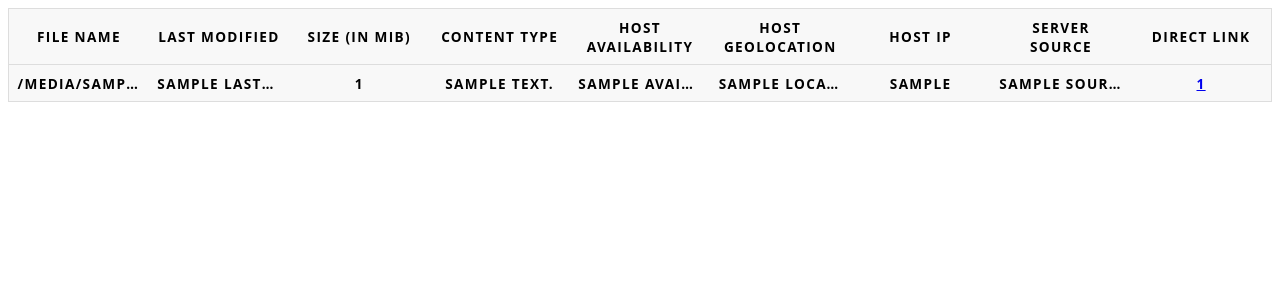
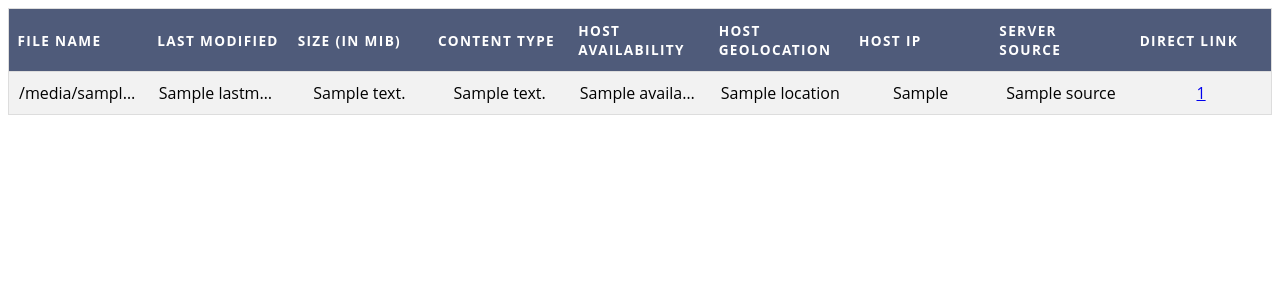
Before and after one commit to malvarezcastillo/opendirectory-indexer, a Django app: template python/django/opendirectory_gui/queries_gui/templates/queries_gui/result.html in a window 1280 px wide. Shown: the top 300 px of the page. Run offline with Django 3.2, Linux system fonts and the light colour scheme; the template is opened without the code that fills it: most values are stand-ins (such as "Sample title", 1, 10 or a date in 2020); lists and menus that the app fills with data are empty.

Commit message:
Change css styles

```diff
--- a/python/django/opendirectory_gui/queries_gui/templates/queries_gui/index.html
+++ b/python/django/opendirectory_gui/queries_gui/templates/queries_gui/index.html
@@ -23,6 +23,7 @@
     margin-right: 7px;
 }
 .search_form div{
+    margin-top: 10px;
     margin-bottom: 15px;
 }
 .search_form input[type='submit']{
--- a/python/django/opendirectory_gui/queries_gui/templates/queries_gui/result.html
+++ b/python/django/opendirectory_gui/queries_gui/templates/queries_gui/result.html
@@ -20,6 +20,10 @@
   border: 1px solid #ddd;
   padding: .35em;
 }
+table tr:nth-child(even){background-color: #f2f2f2;}
+
+table tr:hover {background-color: #ddd;}
+
 table th,
 table td {
   padding: .625em;
@@ -29,7 +33,13 @@
   font-size: .85em;
   letter-spacing: .1em;
   text-transform: uppercase;
+  padding-top: 12px;
+  padding-bottom: 12px;
+  text-align: left;
+  background-color: #4f5b7a;
+  color: white;
 }
+
 @media screen and (max-width: 600px) {
   table {
     border: 0;
@@ -87,6 +97,15 @@
   overflow: hidden;
   text-overflow: ellipsis;
 }
+
+.filename:hover, .last_modified:hover, .content_length:hover,
+.content_type:hover, .available:hover, .location:hover,
+.ip:hover, .source:hover{
+    width: auto;
+    overflow: visible;
+    white-space: normal;
+    height:auto;
+}
 </style>
 
 <table style="width:100%">
@@ -110,17 +129,17 @@
 
     {% for result in results %}
     <tr>
-        <th class="truncate">{{ result.filename }}</th>
-        <th class="truncate">{{ result.lastmodified }}</th>
-        <th class="truncate">{{ result.content_length }}</th>
-        <th class="truncate">{{ result.content_type }}</th>
-        <th class="truncate">{{ result.available }}</th>
-        <th class="truncate">{{ result.location }}</th>
-        <th class="truncate">{{ result.ip }}</th>
-        <th class="truncate">{{ result.source }}</th>
-        <th class="truncate">
+        <td class="truncate filename">{{ result.filename }}</td>
+        <td class="truncate last_modified">{{ result.lastmodified }}</td>
+        <td class="truncate content_length">{{ result.content_lengtd }}</td>
+        <td class="truncate content_type">{{ result.content_type }}</td>
+        <td class="truncate available">{{ result.available }}</td>
+        <td class="truncate location">{{ result.location }}</td>
+        <td class="truncate ip">{{ result.ip }}</td>
+        <td class="truncate source">{{ result.source }}</td>
+        <td class="truncate">
             <a href="{{ result.id }}">{{ result.id }}</a>
-        </th>
+        </td>
     </tr>
     {% endfor %} {% endif %}
 
```
